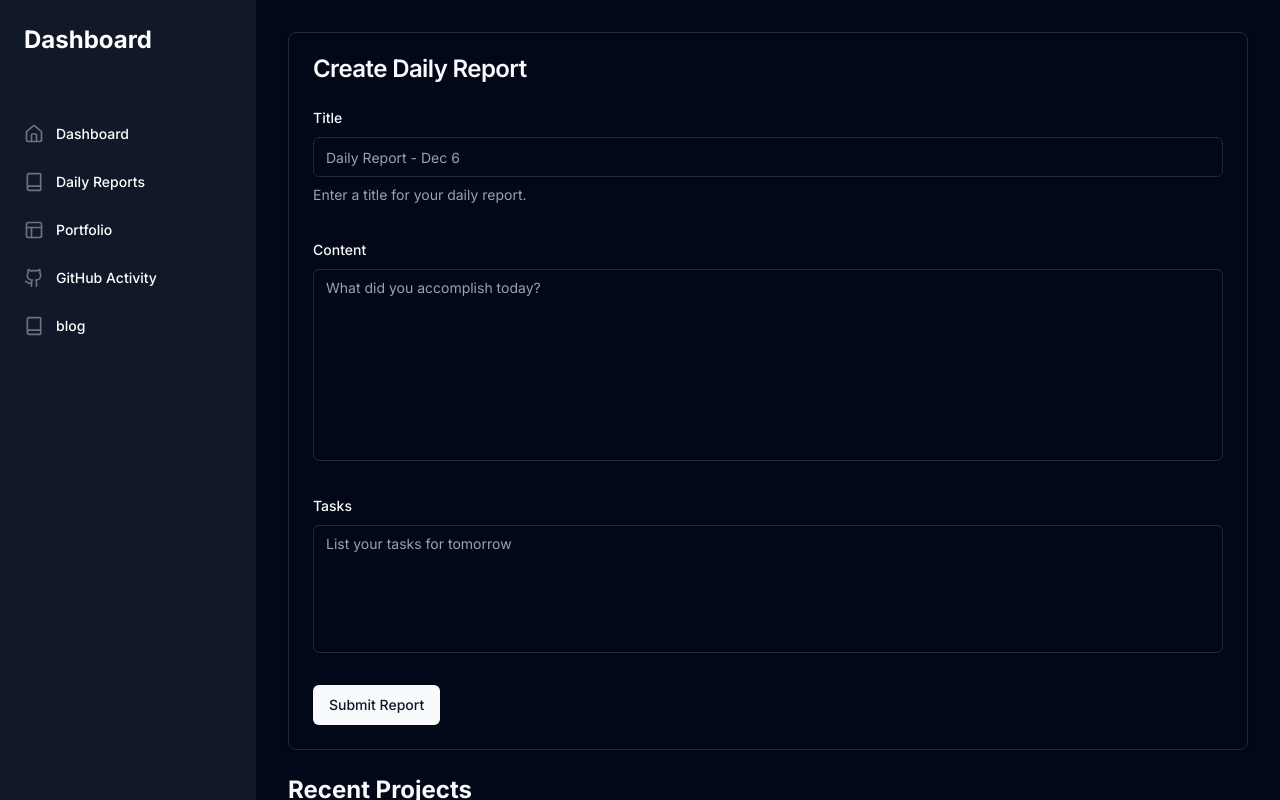
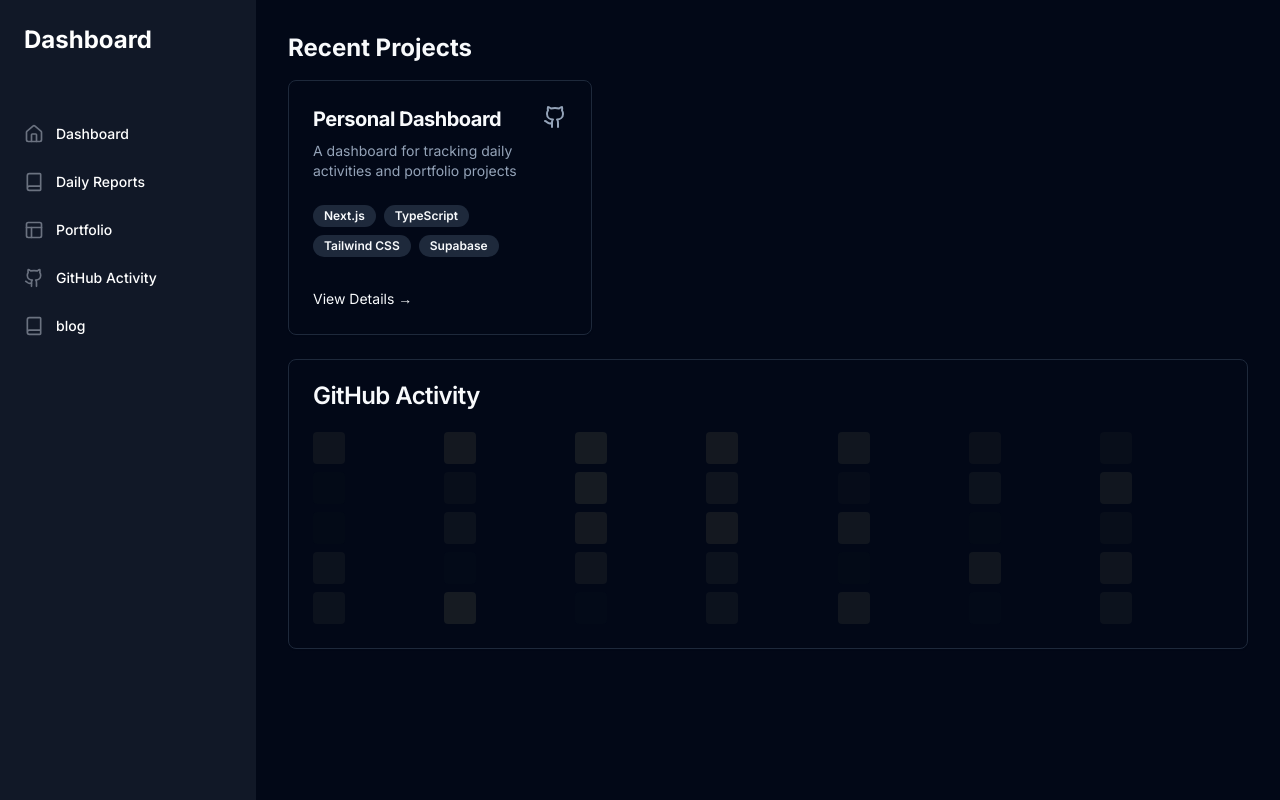
Before and after one commit to genie-ru/portfolio, a Next.js app: page / in a window 1280 px wide. Built offline with nearby package versions, Linux system fonts and the light colour scheme.

Commit message:
dashboradの日報送信を削除

```diff
--- /dev/null
+++ b/src/app/blog/page.tsx
@@ -0,0 +1,9 @@
+import React from 'react'
+
+function page() {
+  return (
+    <div>blog_page</div>
+  )
+}
+
+export default page
--- a/src/app/page.tsx
+++ b/src/app/page.tsx
@@ -1,7 +1,5 @@
-import { DailyReportForm } from "@/components/daily-report-form"
 import { PortfolioCard } from "@/components/portfolio-card"
 import { GitHubCalendar } from "@/components/github-calendar"
-import { Card, CardContent, CardHeader, CardTitle } from "@/components/ui/card"
 
 const portfolioItems = [
   {
@@ -18,15 +16,6 @@ export default function DashboardPage() {
   return (
     <div className="space-y-8">
       <div className="grid grid-cols-1 md:grid-cols-2 lg:grid-cols-3 gap-6">
-        <Card className="col-span-full">
-          <CardHeader>
-            <CardTitle>Create Daily Report</CardTitle>
-          </CardHeader>
-          <CardContent>
-            <DailyReportForm />
-          </CardContent>
-        </Card>
-
         <div className="col-span-full">
           <h2 className="text-2xl font-bold mb-4">Recent Projects</h2>
           <div className="grid grid-cols-1 sm:grid-cols-2 lg:grid-cols-3 gap-6">
```
